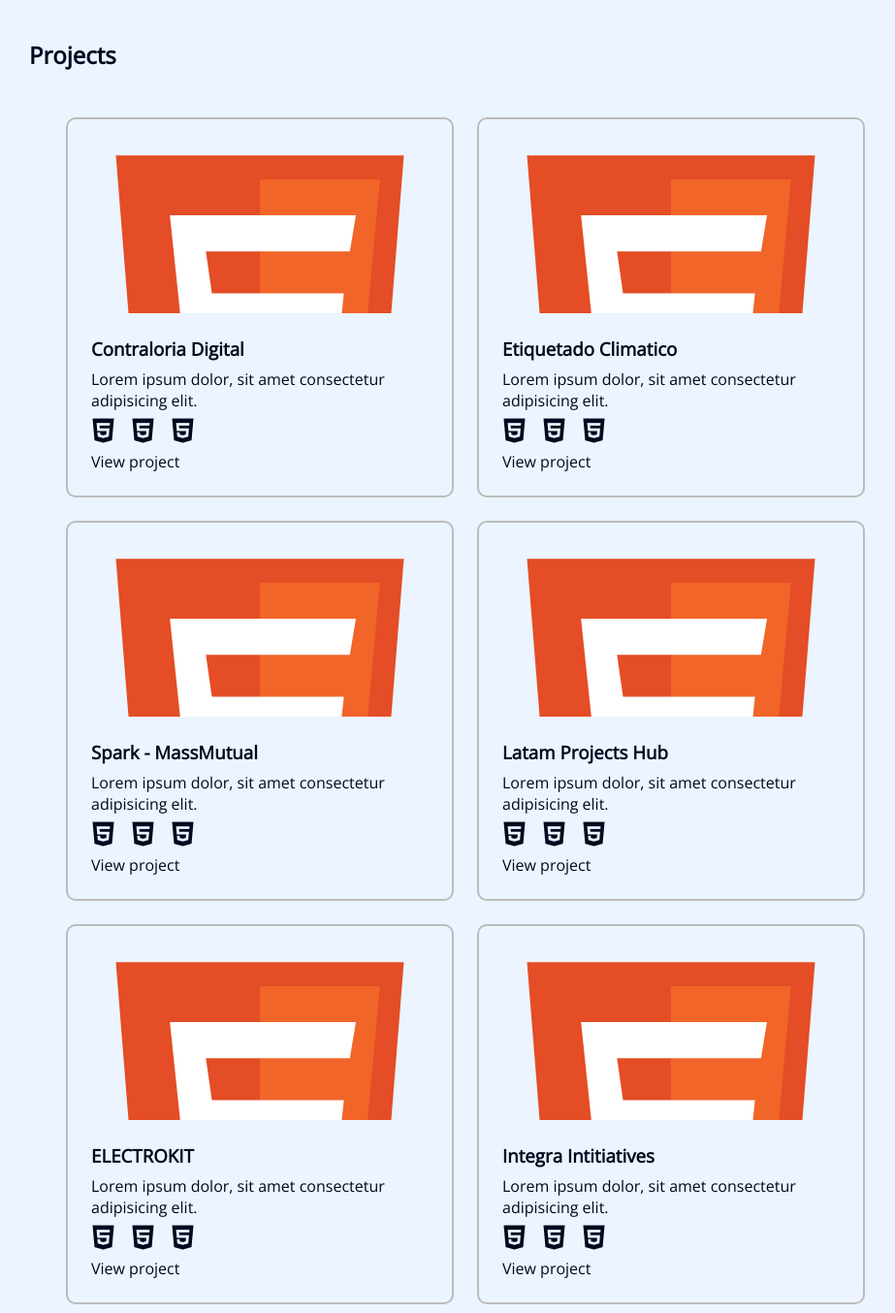
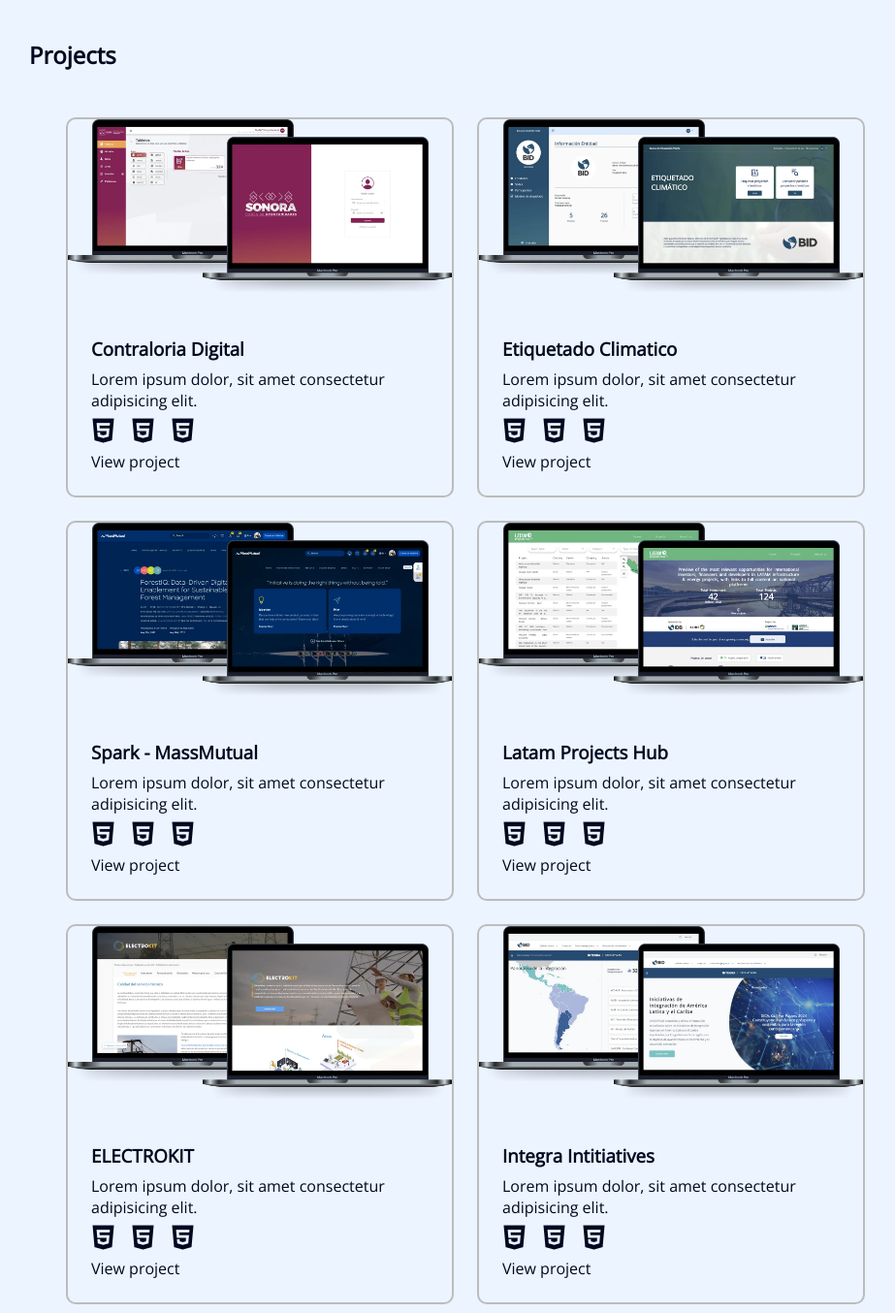
Before and after one commit to nicovsandoval/portfolio, a plain HTML site: page src/index.html in a window 1280 px wide. Shown: the part 2440-3794 px from the top of the page at 97% size, without its empty margins (160-1083 px from the left). Drawn offline with Linux system fonts and the light colour scheme; files whose address does not match are found by name.

Commit message:
add projects images

```diff
--- a/src/index.html
+++ b/src/index.html
@@ -199,7 +199,7 @@
                 <div class="container-projects display-flex justify-content-center flex-wrap gap-3">
                     <article class="card-project">
                         <div class="card-header">
-                            <img src="./assets/svgs/html.svg" alt="Icon HTML">
+                            <img src="./assets/images/contraloria-digital.webp" alt="Icon HTML">
                         </div>
                         <div class="card-body">
                             <h1>Contraloria Digital</h1>
@@ -214,7 +214,7 @@
                     </article>
                     <article class="card-project">
                         <div class="card-header">
-                            <img src="./assets/svgs/html.svg" alt="Icon HTML">
+                            <img src="./assets/images/green-tagging.webp" alt="Icon HTML">
                         </div>
                         <div class="card-body">
                             <h1>Etiquetado Climatico</h1>
@@ -229,7 +229,7 @@
                     </article>
                     <article class="card-project">
                         <div class="card-header">
-                            <img src="./assets/svgs/html.svg" alt="Icon HTML">
+                            <img src="./assets/images/spark.webp" alt="Icon HTML">
                         </div>
                         <div class="card-body">
                             <h1>Spark - MassMutual</h1>
@@ -244,7 +244,7 @@
                     </article>
                     <article class="card-project">
                         <div class="card-header">
-                            <img src="./assets/svgs/html.svg" alt="Icon HTML">
+                            <img src="./assets/images/latam-projects.webp" alt="Icon HTML">
                         </div>
                         <div class="card-body">
                             <h1>Latam Projects Hub</h1>
@@ -259,7 +259,7 @@
                     </article>
                     <article class="card-project">
                         <div class="card-header">
-                            <img src="./assets/svgs/html.svg" alt="Icon HTML">
+                            <img src="./assets/images/electrokit.webp" alt="Icon HTML">
                         </div>
                         <div class="card-body">
                             <h1>ELECTROKIT</h1>
@@ -274,7 +274,7 @@
                     </article>
                     <article class="card-project">
                         <div class="card-header">
-                            <img src="./assets/svgs/html.svg" alt="Icon HTML">
+                            <img src="./assets/images/integra.webp" alt="Icon HTML">
                         </div>
                         <div class="card-body">
                             <h1>Integra Intitiatives</h1>
```
